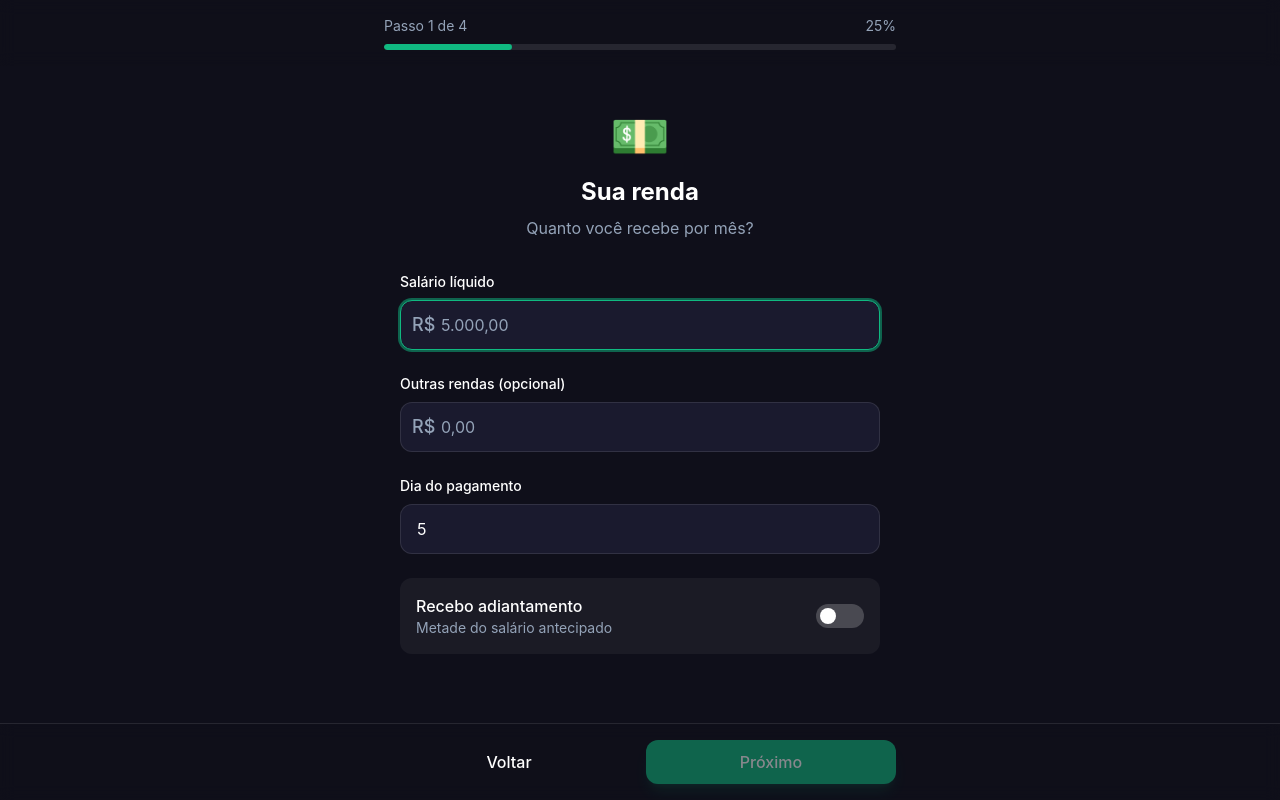
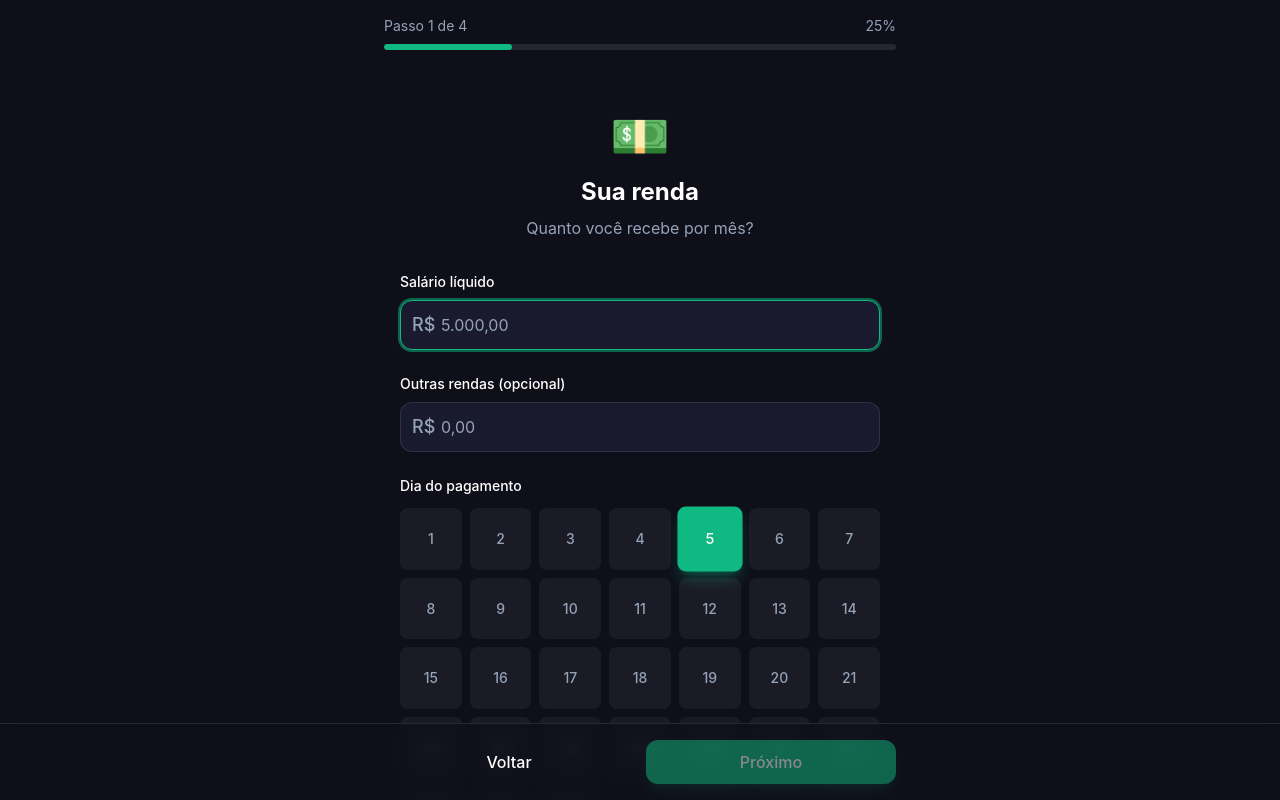
Before and after one commit to alecont1/Finny-, a React (Vite) app: page /onboarding in a window 1280 px wide. Both pictures are taken after a click on the button "Começar". Shown: the top 800 px of the page. Built offline with nearby package versions, Linux system fonts and the light colour scheme.

Commit message:
feat: add visual DayPicker for payment and advance day selection
Replace numeric input with a visual grid of days 1-31 for easier
selection of payment day and advance payment day in onboarding.

```diff
--- a/src/components/onboarding/IncomeStep.tsx
+++ b/src/components/onboarding/IncomeStep.tsx
@@ -1,5 +1,5 @@
 import { useState } from 'react';
-import { CurrencyInput, Input } from '../ui';
+import { CurrencyInput, DayPicker } from '../ui';
 import { parseInputToNumber, formatNumberForInput } from '../../utils/formatters';
 
 interface IncomeStepProps {
@@ -56,14 +56,10 @@ export function IncomeStep({ data, onUpdate }: IncomeStepProps) {
       />
 
       {/* Pay day */}
-      <Input
-        type="number"
+      <DayPicker
         label="Dia do pagamento"
-        placeholder="5"
-        min={1}
-        max={31}
-        value={data.payDay || ''}
-        onChange={(e) => onUpdate({ payDay: parseInt(e.target.value) || 5 })}
+        value={data.payDay || 5}
+        onChange={(day) => onUpdate({ payDay: day })}
       />
 
       {/* Advance toggle */}
@@ -93,14 +89,10 @@ export function IncomeStep({ data, onUpdate }: IncomeStepProps) {
       {/* Advance day */}
       {data.hasAdvance && (
         <div className="slide-up">
-          <Input
-            type="number"
+          <DayPicker
             label="Dia do adiantamento"
-            placeholder="20"
-            min={1}
-            max={31}
-            value={data.advanceDay || ''}
-            onChange={(e) => onUpdate({ advanceDay: parseInt(e.target.value) || 20 })}
+            value={data.advanceDay || 20}
+            onChange={(day) => onUpdate({ advanceDay: day })}
           />
         </div>
       )}
--- a/src/components/ui/Input.tsx
+++ b/src/components/ui/Input.tsx
@@ -98,3 +98,47 @@ export const CurrencyInput = forwardRef<HTMLInputElement, CurrencyInputProps>(
 );
 
 CurrencyInput.displayName = 'CurrencyInput';
+
+// Seletor visual de dia do mês
+interface DayPickerProps {
+  label?: string;
+  value: number;
+  onChange: (day: number) => void;
+  error?: string;
+}
+
+export function DayPicker({ label, value, onChange, error }: DayPickerProps) {
+  const days = Array.from({ length: 31 }, (_, i) => i + 1);
+
+  return (
+    <div className="w-full">
+      {label && (
+        <label className="block text-sm font-medium text-white mb-3">
+          {label}
+        </label>
+      )}
+      <div className="grid grid-cols-7 gap-2">
+        {days.map((day) => (
+          <button
+            key={day}
+            type="button"
+            onClick={() => onChange(day)}
+            className={`
+              w-full aspect-square rounded-lg text-sm font-medium
+              transition-all duration-200
+              ${value === day
+                ? 'bg-primary text-white scale-105 shadow-lg shadow-primary/30'
+                : 'bg-white/5 text-text-muted hover:bg-white/10 hover:text-white'
+              }
+            `}
+          >
+            {day}
+          </button>
+        ))}
+      </div>
+      {error && (
+        <p className="mt-2 text-sm text-danger">{error}</p>
+      )}
+    </div>
+  );
+}
--- a/src/components/ui/index.ts
+++ b/src/components/ui/index.ts
@@ -1,6 +1,6 @@
 export { Button } from './Button';
 export { Card, CardHeader, CardContent } from './Card';
-export { Input, CurrencyInput } from './Input';
+export { Input, CurrencyInput, DayPicker } from './Input';
 export { ProgressBar, CircularProgress } from './ProgressBar';
 export { Modal, ModalFooter, ConfirmDialog } from './Modal';
 export { BottomNav } from './BottomNav';
```
